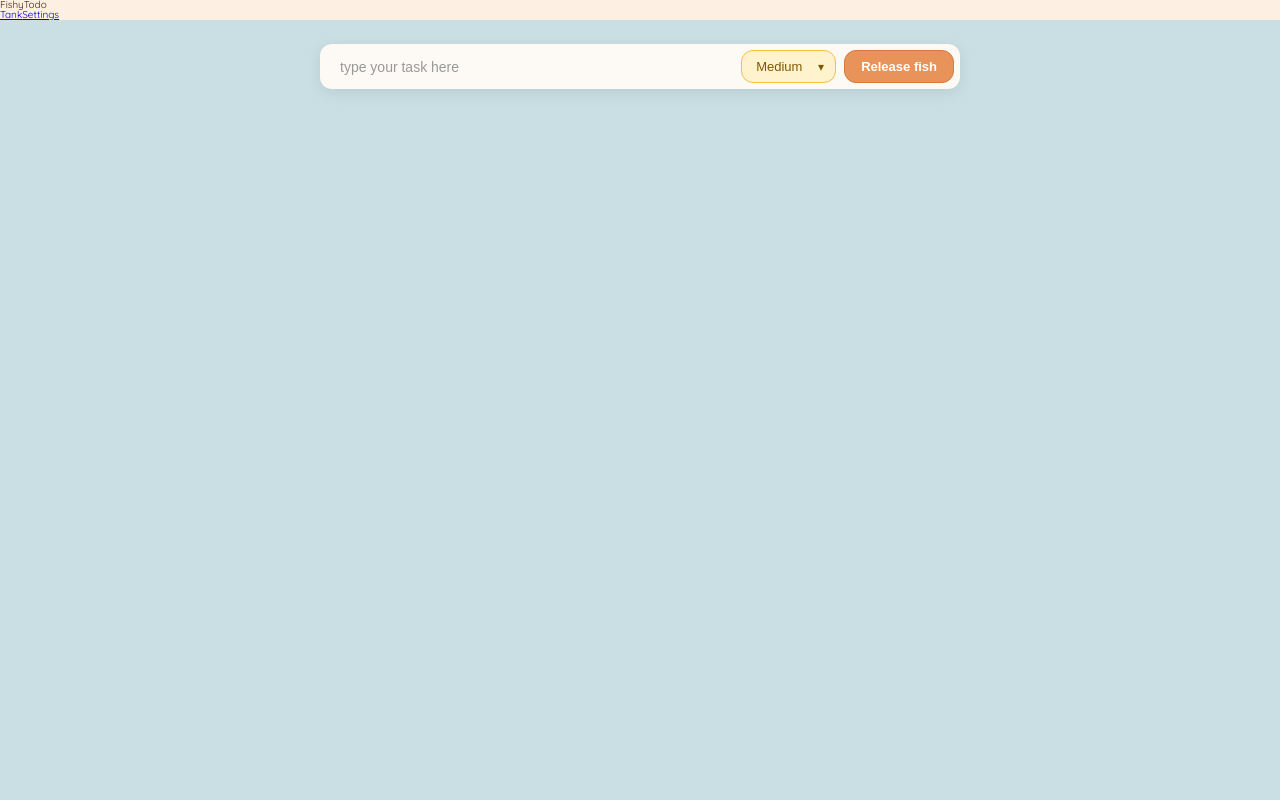
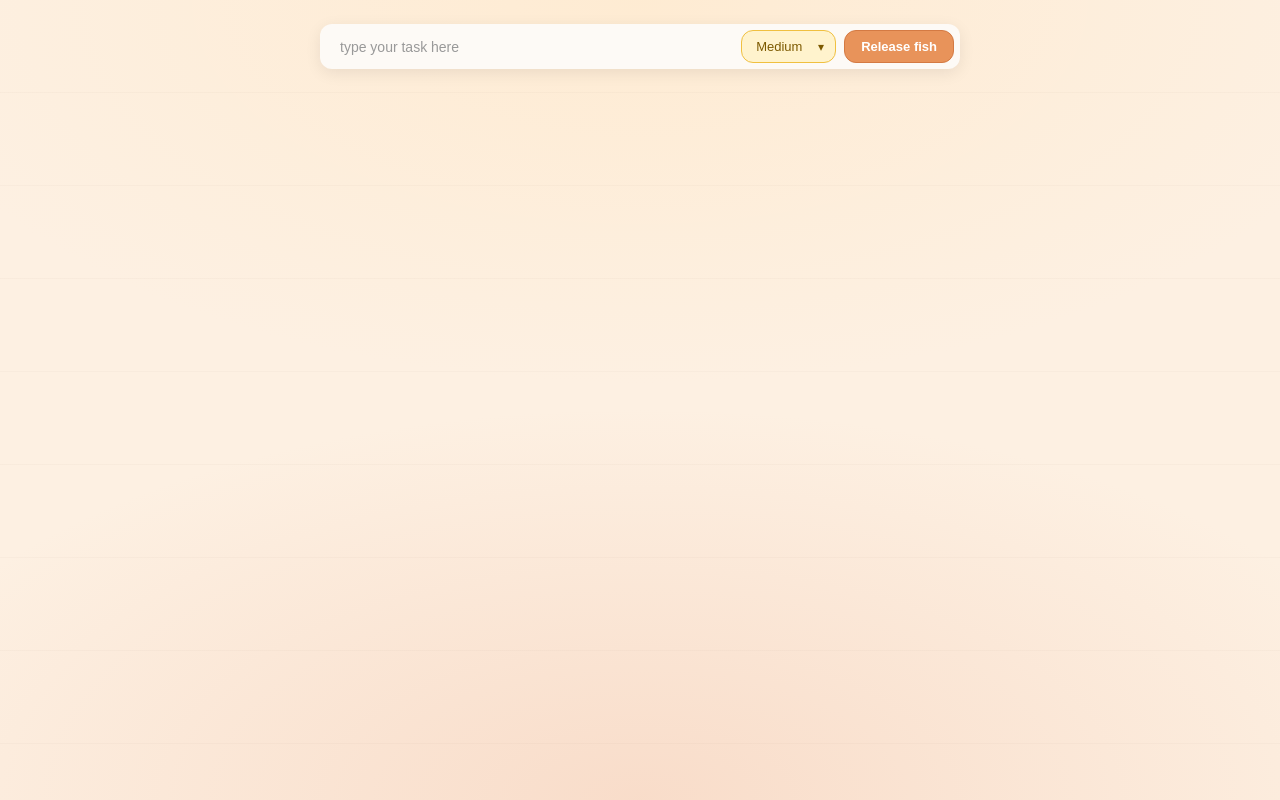
Before and after one commit to PatriciaMoraru/FishyTodo, a React (Vite) app: page / in a window 1280 px wide. Built offline with nearby package versions, Linux system fonts and the light colour scheme.

Commit message:
feat: restyle tank with warm gradient background and water-line texture

```diff
--- a/src/components/TankView.css
+++ b/src/components/TankView.css
@@ -1,7 +1,21 @@
 .tank {
-  position: relative;
-  width: 100vw;
-  height: 100vh;
-  background-color: #c9dfe4;
+  position: absolute;
+  inset: 0;
+  background:
+    radial-gradient(ellipse 100% 80% at 50% 0%, rgba(255, 232, 200, 0.6) 0%, transparent 60%),
+    radial-gradient(ellipse 90% 70% at 50% 100%, rgba(240, 184, 156, 0.35) 0%, transparent 70%),
+    var(--paper);
   overflow: hidden;
 }
+
+.tank::before {
+  content: '';
+  position: absolute;
+  inset: 0;
+  background: repeating-linear-gradient(
+    180deg,
+    transparent 0 92px,
+    rgba(110, 78, 58, 0.03) 92px 93px
+  );
+  pointer-events: none;
+}
```
